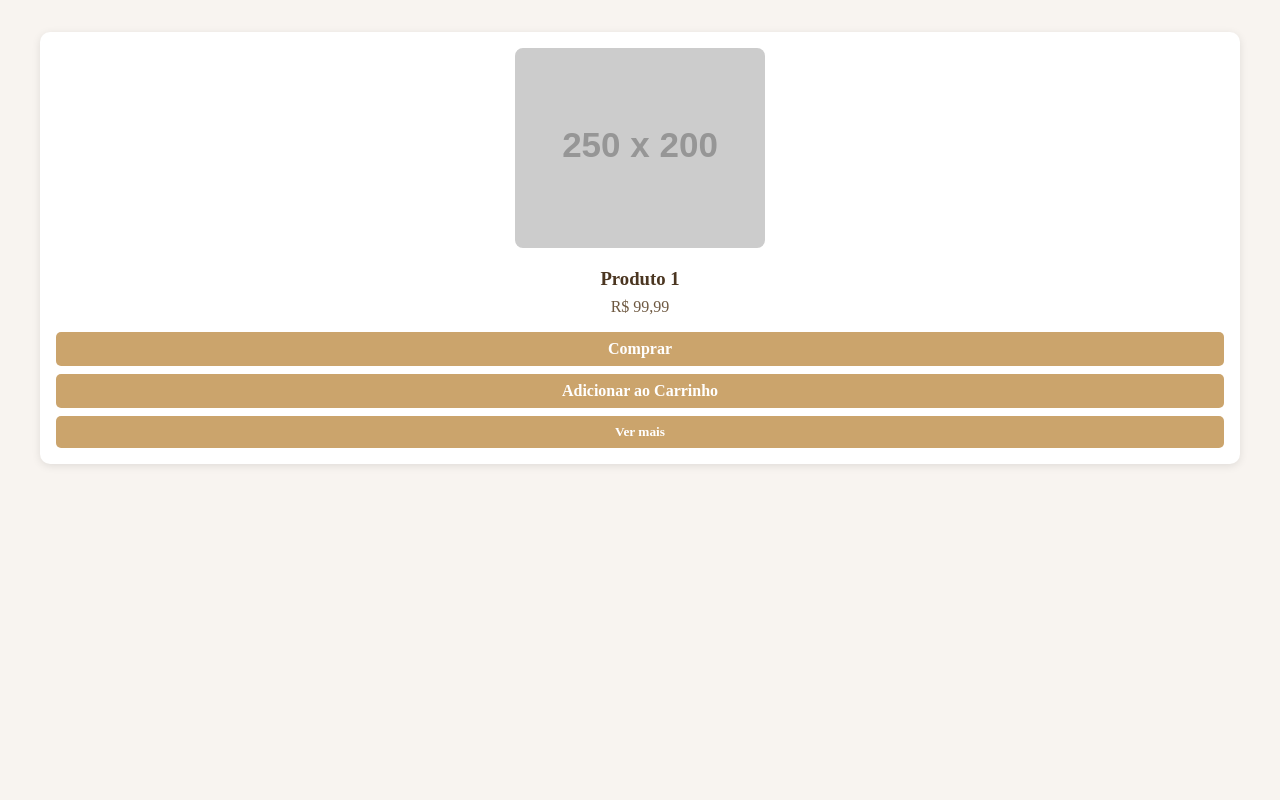
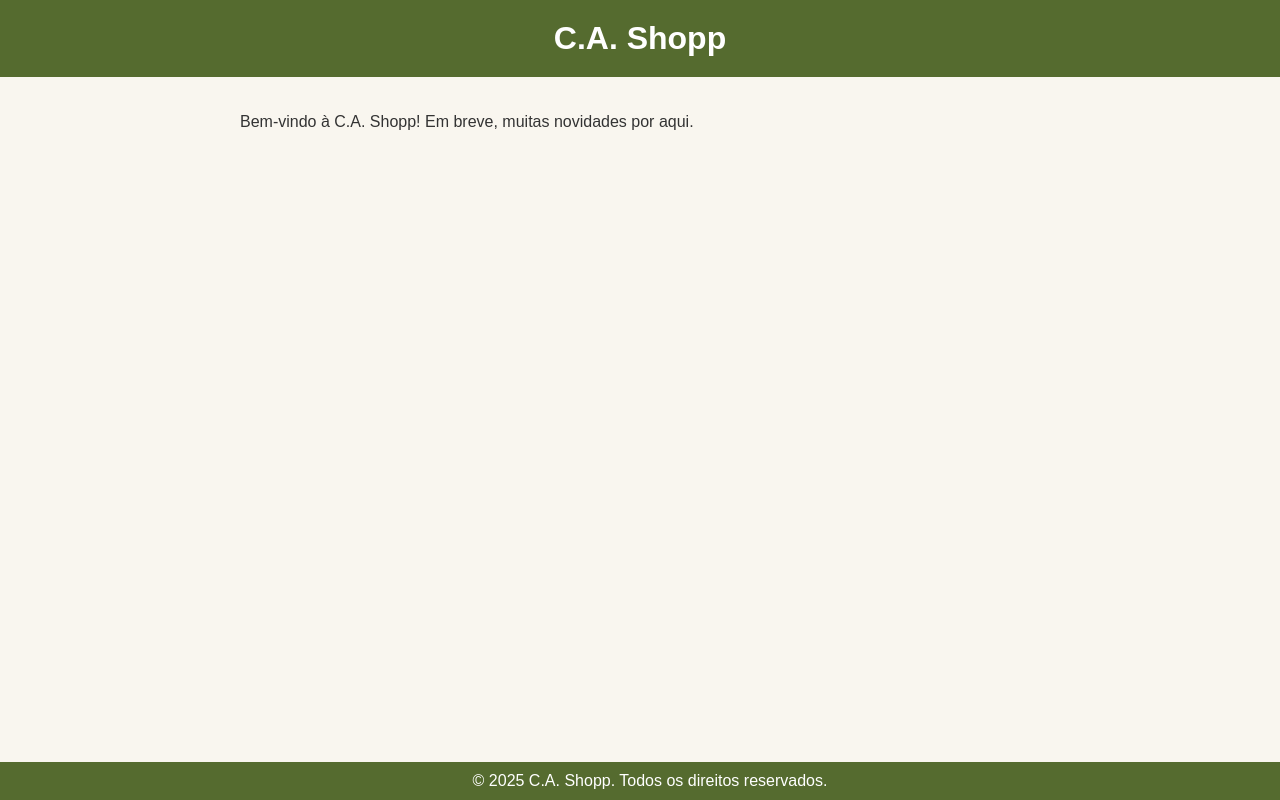
Before and after one commit to edri-dev/C.A.-Shopp, a plain HTML site: page produtos.html in a window 1280 px wide. Drawn offline with Linux system fonts and the light colour scheme; placeholder pictures from the web are drawn by us; a web font is replaced by a local one.

Commit message:
Update produtos.html

```diff
--- a/produtos.html
+++ b/produtos.html
@@ -1,157 +1,61 @@
-<!DOCTYPE html><html lang="pt-br"><head>
+<!DOCTYPE html>
+<html lang="pt-br">
+<head>
   <meta charset="UTF-8">
   <meta name="viewport" content="width=device-width, initial-scale=1.0">
-  <title>Loja</title>
+  <title>C.A. Shopp</title>
   <style>
-    @import url('https://fonts.googleapis.com/css2?family=Baskervville&display=swap');* {
+    body {
       margin: 0;
-  padding: 0;
-  box-sizing: border-box;
-  font-family: 'Baskervville', serif;
+      font-family: Arial, sans-serif;
+      background-color: #f9f6ef;
+      color: #333;
     }
 
-body {
-  background-color: #f8f4f0;
-  padding: 2rem;
-  display: flex;
-  flex-direction: column;
-  align-items: center;
+    header {
+      background-color: #556b2f;
+      color: white;
+      padding: 20px;
+      text-align: center;
     }
 
-.cards-container {
-  display: grid;
-  grid-template-columns: repeat(auto-fit, minmax(250px, 1fr));
-  gap: 2rem;
-  width: 100%;
-  max-width: 1200px;
+    h1 {
+      margin: 0;
     }
 
-.card {
-  background-color: #fff;
-  border-radius: 10px;
-  box-shadow: 0 2px 8px rgba(0, 0, 0, 0.1);
-  padding: 1rem;
-  text-align: center;
-  transition: transform 0.2s ease;
+    main {
+      padding: 20px;
     }
 
-.card:hover {
-  transform: translateY(-5px);
+    footer {
+      background-color: #556b2f;
+      color: white;
+      text-align: center;
+      padding: 10px;
+      position: fixed;
+      bottom: 0;
+      width: 100%;
     }
 
-.card img {
-  max-width: 100%;
-  border-radius: 8px;
-  height: 200px;
-  object-fit: cover;
+    .content {
+      max-width: 800px;
+      margin: 0 auto;
     }
+  </style>
+</head>
+<body>
+  <header>
+    <h1>C.A. Shopp</h1>
+  </header>
 
-.card h3 {
-  margin: 1rem 0 0.5rem;
-  color: #4b3621;
-}
+  <main>
+    <div class="content">
+      <p>Bem-vindo à C.A. Shopp! Em breve, muitas novidades por aqui.</p>
+    </div>
+  </main>
 
-.card p {
-  color: #6e5840;
-}
-
-.buttons {
-  margin-top: 1rem;
-  display: flex;
-  flex-direction: column;
-  gap: 0.5rem;
-}
-
-.buttons button,
-.buttons a {
-  padding: 0.5rem;
-  border: none;
-  border-radius: 5px;
-  cursor: pointer;
-  background-color: #cba46c;
-  color: white;
-  text-decoration: none;
-  font-weight: bold;
-  transition: background-color 0.2s ease;
-}
-
-.buttons button:hover,
-.buttons a:hover {
-  background-color: #b38b58;
-}
-
-/* Modal */
-.modal {
-  display: none;
-  position: fixed;
-  top: 0;
-  left: 0;
-  width: 100%;
-  height: 100%;
-  background: rgba(0, 0, 0, 0.6);
-  justify-content: center;
-  align-items: center;
-  z-index: 999;
-}
-
-.modal-content {
-  background: #fff;
-  padding: 2rem;
-  border-radius: 10px;
-  max-width: 600px;
-  width: 90%;
-  max-height: 80vh;
-  overflow-y: auto;
-  position: relative;
-}
-
-.modal-content h2 {
-  color: #4b3621;
-  margin-bottom: 1rem;
-}
-
-.modal-content p {
-  color: #6e5840;
-}
-
-.close-modal {
-  position: absolute;
-  top: 1rem;
-  right: 1rem;
-  background: transparent;
-  border: none;
-  font-size: 1.5rem;
-  cursor: pointer;
-}
-
-  </style>
-</head><body>
-  <div class="cards-container">
-    <div class="card">
-      <img src="https://via.placeholder.com/250x200" alt="Produto 1">
-      <h3>Produto 1</h3>
-      <p>R$ 99,99</p>
-      <div class="buttons">
-        <a href="finalizar-compra.html">Comprar</a>
-        <a href="carrinho.html">Adicionar ao Carrinho</a>
-        <button onclick="abrirModal('Produto 1', 'Descrição completa do produto 1 aqui...')">Ver mais</button>
-      </div>
-    </div>
-    <!-- Repita os cards conforme necessário -->
-  </div>  <!-- Modal -->  <div id="modal" class="modal">
-    <div class="modal-content">
-      <button class="close-modal" onclick="fecharModal()">&times;</button>
-      <h2 id="modalTitle"></h2>
-      <p id="modalDescription"></p>
-    </div>
-  </div>  <script>
-    function abrirModal(titulo, descricao) {
-      document.getElementById('modalTitle').textContent = titulo;
-      document.getElementById('modalDescription').textContent = descricao;
-      document.getElementById('modal').style.display = 'flex';
-    }
-
-    function fecharModal() {
-      document.getElementById('modal').style.display = 'none';
-    }
-  </script></body></html>
+  <footer>
+    &copy; 2025 C.A. Shopp. Todos os direitos reservados.
+  </footer>
+</body>
+</html>
```
Lines whose indentation alone changed are shown as unchanged.
